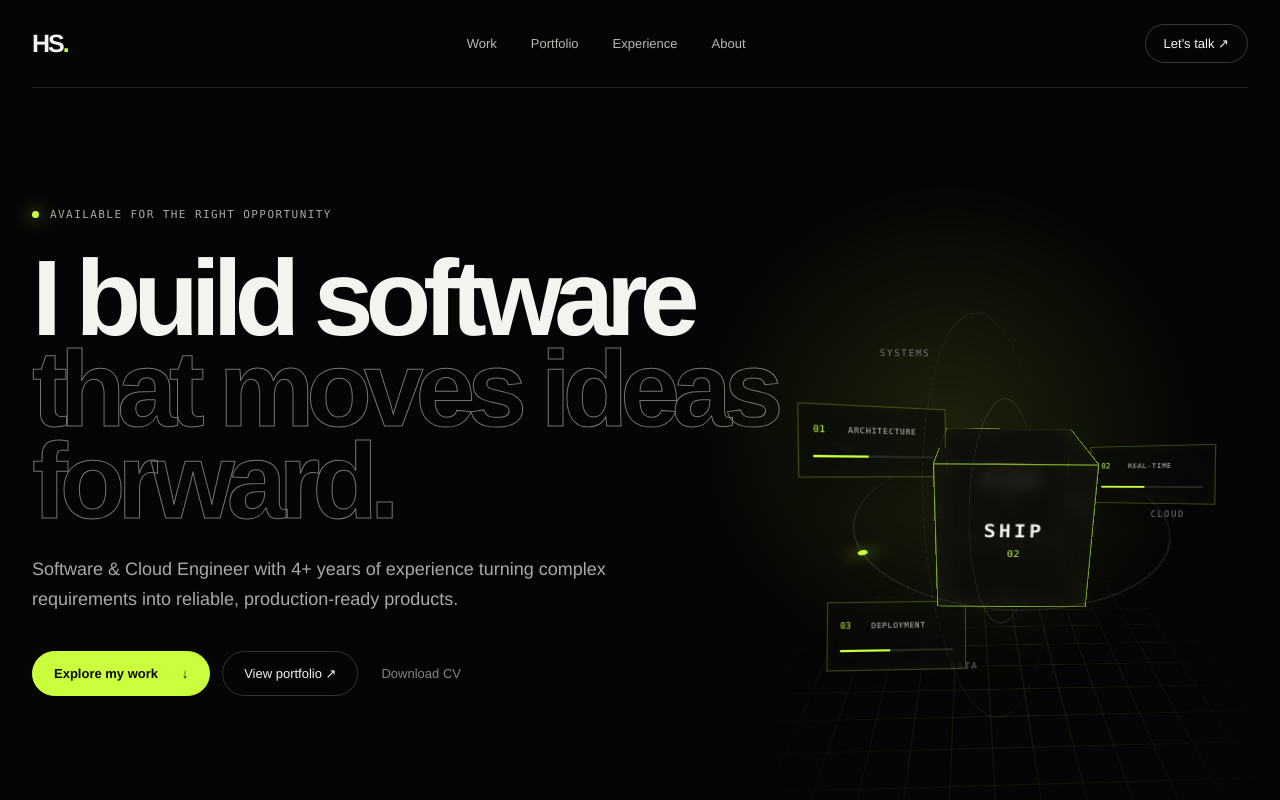
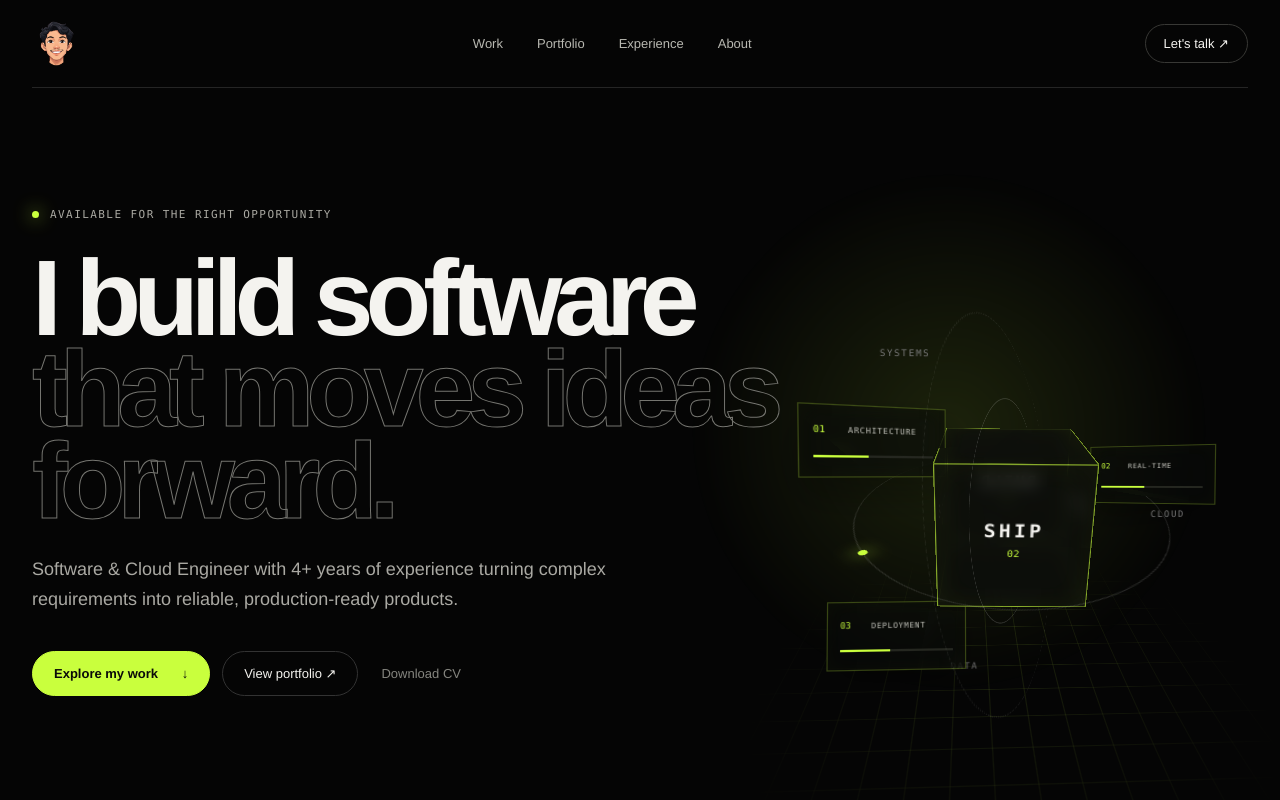
Before and after one commit to moharissof/haris-portofolio, a Next.js app: page / in a window 1280 px wide. Shown: the top 800 px of the page. Built offline with nearby package versions, Linux system fonts and the light colour scheme.

Commit message:
Use personal logo across portfolio

```diff
--- a/app/globals.css
+++ b/app/globals.css
@@ -7,8 +7,9 @@ a { color: inherit; text-decoration: none; }
 main { overflow: hidden; }
 
 .nav { width: min(1440px, calc(100% - 64px)); height: 88px; margin: auto; display: flex; align-items: center; justify-content: space-between; border-bottom: 1px solid var(--line); position: relative; z-index: 20; }
-.brand { font-size: 25px; font-weight: 750; letter-spacing: -.08em; }
-.brand span { color: var(--acid); }
+.brand { width: 48px; height: 48px; flex: 0 0 48px; display: block; transition: transform .25s ease, filter .25s ease; }
+.brand:hover { transform: translateY(-2px) scale(1.04); filter: drop-shadow(0 8px 16px rgba(201,255,61,.18)); }
+.brand-image { width: 100%; height: 100%; display: block; object-fit: contain; }
 .nav-links { display: flex; gap: 34px; font-size: 13px; color: #b8b8b1; }
 .nav-links a, .nav-cta { transition: color .25s ease; }
 .nav-links a:hover { color: white; }
--- a/app/layout.tsx
+++ b/app/layout.tsx
@@ -10,7 +10,7 @@ export const metadata: Metadata = {
   metadataBase: new URL(siteUrl),
   title: "Haris Sofyan — Software & Cloud Engineer",
   description: "Portfolio of Haris Sofyan, a Software and Cloud Engineer building reliable, production-ready digital products.",
-  icons: { icon: "/favicon.svg", shortcut: "/favicon.svg" },
+  icons: { icon: "/logo.png", shortcut: "/logo.png", apple: "/logo.png" },
   openGraph: {
     title: "Haris Sofyan — Software & Cloud Engineer",
     description: "Reliable, production-ready software built with end-to-end ownership.",
--- a/app/page.tsx
+++ b/app/page.tsx
@@ -1,4 +1,5 @@
 import Link from "next/link";
+import Image from "next/image";
 import type { CSSProperties } from "react";
 import { projects } from "./projects/data";
 
@@ -58,7 +59,7 @@ export default function Home() {
     <main className="home-page">
       <nav className="nav" aria-label="Main navigation">
         <a className="brand" href="#top" aria-label="Haris Sofyan home">
-          HS<span>.</span>
+          <Image className="brand-image" src="/logo.png" alt="" width={48} height={48} priority />
         </a>
         <div className="nav-links">
           <a href="#work">Work</a>
--- a/app/projects/[slug]/page.tsx
+++ b/app/projects/[slug]/page.tsx
@@ -1,4 +1,5 @@
 import type { Metadata } from "next";
+import Image from "next/image";
 import Link from "next/link";
 import { notFound } from "next/navigation";
 import { getProject, projects } from "../data";
@@ -27,7 +28,9 @@ export default async function ProjectPage({ params }: PageProps) {
   return (
     <main className="case-page">
       <nav className="nav case-nav" aria-label="Project navigation">
-        <Link className="brand" href="/">HS<span>.</span></Link>
+        <Link className="brand" href="/" aria-label="Haris Sofyan home">
+          <Image className="brand-image" src="/logo.png" alt="" width={48} height={48} priority />
+        </Link>
         <Link className="back-link" href="/#work"><span>←</span> All projects</Link>
         <a className="nav-cta" href="mailto:haristiani243@gmail.com">Let&apos;s talk <span>↗</span></a>
       </nav>
```
Also changed, not shown: public/logo.png (added).
